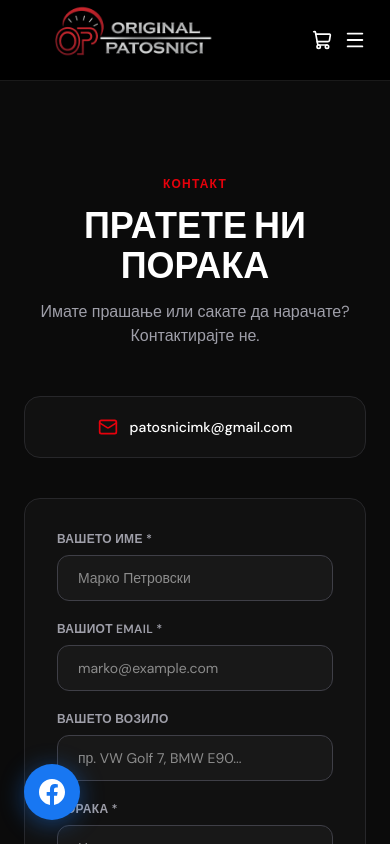
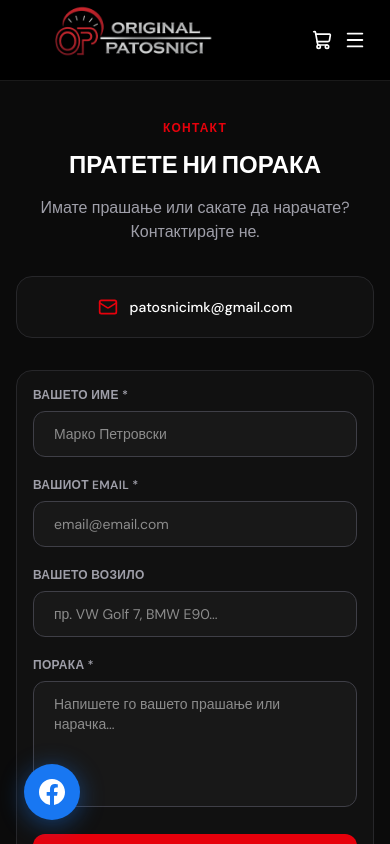
Before and after one commit to ademosky/patosnici-web, a Next.js app: page /contact in a window 390 px wide. Shown: the top 844 px of the page. Built offline with nearby package versions, Linux system fonts and the light colour scheme; no server answers; a web font is replaced by a local one.

Commit message:
localise contact page fully

```diff
--- a/src/app/contact/page.tsx
+++ b/src/app/contact/page.tsx
@@ -3,8 +3,12 @@
 import { useState } from "react";
 import Header from "../components/Header";
 import { Mail, Send } from "lucide-react";
+import { useLanguage } from "../context/LanguageContext";
+
+const CONTACT_EMAIL = "patosnicimk@gmail.com";
 
 export default function ContactPage() {
+  const { t } = useLanguage();
   const [form, setForm] = useState({
     name: "",
     email: "",
@@ -16,45 +20,51 @@ export default function ContactPage() {
   const handleSubmit = (e: React.FormEvent) => {
     e.preventDefault();
     const subject = encodeURIComponent(
-      `Прашање за патосници — ${form.car || "не наведено"}`
+      `${t("contact_subject")} — ${form.car || t("contact_not_specified")}`
     );
+    // Field names stay language-neutral so the inbox stays readable to the shop.
     const body = encodeURIComponent(
       `Ime: ${form.name}\nEmail: ${form.email}\nVozilo: ${form.car}\n\n${form.message}`
     );
     window.open(
-      `mailto:patosnicimk@gmail.com?subject=${subject}&body=${body}`,
+      `mailto:${CONTACT_EMAIL}?subject=${subject}&body=${body}`,
       "_blank"
     );
     setSent(true);
   };
 
+  const inputClass =
+    "w-full rounded-xl border border-zinc-700 bg-[#181818] px-5 py-3 text-sm text-white outline-none transition focus:border-red-600";
+  const labelClass =
+    "mb-2 block text-xs font-bold uppercase tracking-wide text-zinc-400";
+
   return (
     <>
       <Header />
-      <main className="min-h-screen bg-[#0b0b0b] pt-28">
-        <div className="mx-auto max-w-3xl px-6 py-16">
+      <main className="min-h-screen bg-[#0b0b0b] pt-20 sm:pt-28">
+        <div className="mx-auto max-w-3xl px-4 sm:px-6 py-10 sm:py-16">
 
           {/* Title */}
-          <div className="mb-12 text-center">
+          <div className="mb-8 sm:mb-12 text-center">
             <p className="text-xs font-bold uppercase tracking-widest text-red-600">
-              Контакт
+              {t("contact_label")}
             </p>
-            <h1 className="mt-3 text-4xl font-black uppercase text-white">
-              Пратете ни порака
+            <h1 className="mt-3 text-2xl sm:text-4xl font-black uppercase text-white">
+              {t("contact_title")}
             </h1>
             <p className="mt-4 text-zinc-400">
-              Имате прашање или сакате да нарачате? Контактирајте не.
+              {t("contact_desc")}
             </p>
           </div>
 
           {/* Email CTA */}
-          <div className="mb-10 flex items-center justify-center gap-3 rounded-2xl border border-zinc-800 bg-[#111111] px-6 py-5">
-            <Mail size={20} className="text-red-600" />
+          <div className="mb-8 sm:mb-10 flex items-center justify-center gap-3 rounded-2xl border border-zinc-800 bg-[#111111] px-4 sm:px-6 py-5">
+            <Mail size={20} className="shrink-0 text-red-600" />
             <a
-              href="mailto:patosnicimk@gmail.com"
-              className="text-sm font-medium text-white transition hover:text-red-500"
+              href={`mailto:${CONTACT_EMAIL}`}
+              className="break-all text-sm font-medium text-white transition hover:text-red-500"
             >
-              patosnicimk@gmail.com
+              {CONTACT_EMAIL}
             </a>
           </div>
 
@@ -62,53 +72,45 @@ export default function ContactPage() {
           {!sent ? (
             <form
               onSubmit={handleSubmit}
-              className="space-y-5 rounded-2xl border border-zinc-800 bg-[#111111] p-8"
+              className="space-y-5 rounded-2xl border border-zinc-800 bg-[#111111] p-4 sm:p-8"
             >
               <div>
-                <label className="mb-2 block text-xs font-bold uppercase tracking-wide text-zinc-400">
-                  Вашето име *
-                </label>
+                <label className={labelClass}>{t("contact_name")} *</label>
                 <input
                   type="text"
                   required
                   value={form.name}
                   onChange={(e) => setForm({ ...form, name: e.target.value })}
-                  placeholder="Марко Петровски"
-                  className="w-full rounded-xl border border-zinc-700 bg-[#181818] px-5 py-3 text-sm text-white outline-none transition focus:border-red-600"
+                  placeholder={t("contact_name_ph")}
+                  className={inputClass}
                 />
               </div>
 
               <div>
-                <label className="mb-2 block text-xs font-bold uppercase tracking-wide text-zinc-400">
-                  Вашиот email *
-                </label>
+                <label className={labelClass}>{t("contact_email")} *</label>
                 <input
                   type="email"
                   required
                   value={form.email}
                   onChange={(e) => setForm({ ...form, email: e.target.value })}
-                  placeholder="marko@example.com"
-                  className="w-full rounded-xl border border-zinc-700 bg-[#181818] px-5 py-3 text-sm text-white outline-none transition focus:border-red-600"
+                  placeholder="email@email.com"
+                  className={inputClass}
                 />
               </div>
 
               <div>
-                <label className="mb-2 block text-xs font-bold uppercase tracking-wide text-zinc-400">
-                  Вашето возило
-                </label>
+                <label className={labelClass}>{t("contact_car")}</label>
                 <input
                   type="text"
                   value={form.car}
                   onChange={(e) => setForm({ ...form, car: e.target.value })}
-                  placeholder="пр. VW Golf 7, BMW E90..."
-                  className="w-full rounded-xl border border-zinc-700 bg-[#181818] px-5 py-3 text-sm text-white outline-none transition focus:border-red-600"
+                  placeholder={t("contact_car_ph")}
+                  className={inputClass}
                 />
               </div>
 
               <div>
-                <label className="mb-2 block text-xs font-bold uppercase tracking-wide text-zinc-400">
-                  Порака *
-                </label>
+                <label className={labelClass}>{t("contact_message")} *</label>
                 <textarea
                   required
                   rows={5}
@@ -116,7 +118,7 @@ export default function ContactPage() {
                   onChange={(e) =>
                     setForm({ ...form, message: e.target.value })
                   }
-                  placeholder="Напишете го вашето прашање или нарачка..."
+                  placeholder={t("contact_message_ph")}
                   className="w-full resize-none rounded-xl border border-zinc-700 bg-[#181818] px-5 py-3 text-sm text-white outline-none transition focus:border-red-600"
                 />
               </div>
@@ -126,21 +128,21 @@ export default function ContactPage() {
                 className="flex w-full items-center justify-center gap-2 rounded-xl bg-red-600 py-4 text-sm font-bold uppercase tracking-wide text-white transition hover:bg-red-700"
               >
                 <Send size={16} />
-                Испрати порака
+                {t("contact_send")}
               </button>
             </form>
           ) : (
-            <div className="rounded-2xl border border-green-800 bg-green-950/30 p-10 text-center">
-              <p className="text-2xl font-black uppercase text-white">
-                Ви благодариме! ✓
+            <div className="rounded-2xl border border-green-800 bg-green-950/30 p-6 sm:p-10 text-center">
+              <p className="text-xl sm:text-2xl font-black uppercase text-white">
+                {t("contact_thanks")}
               </p>
               <p className="mt-3 text-zinc-400">
-                Вашиот email клиент се отвори. Ако не се отвори,{" "}
+                {t("contact_opened")}{" "}
                 <a
-                  href="mailto:patosnicimk@gmail.com"
+                  href={`mailto:${CONTACT_EMAIL}`}
                   className="text-red-500 underline"
                 >
-                  пишете директно
+                  {t("contact_write_directly")}
                 </a>
                 .
               </p>
```
